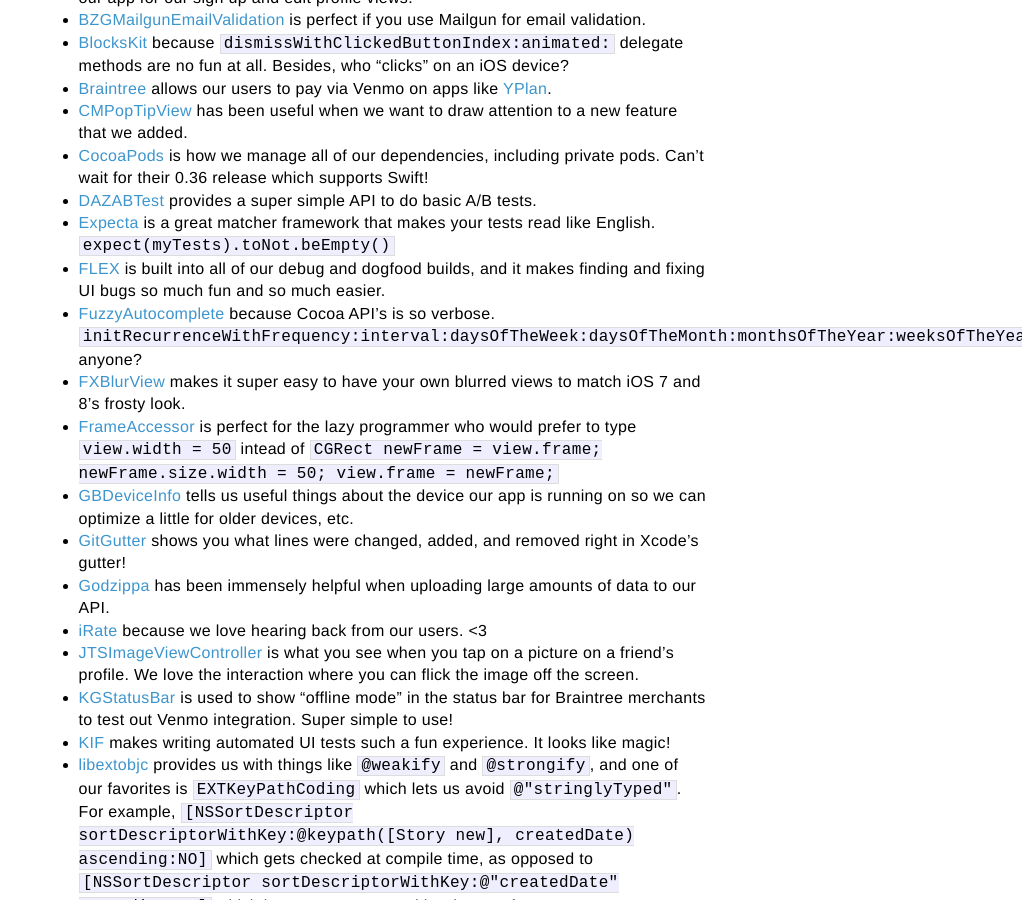
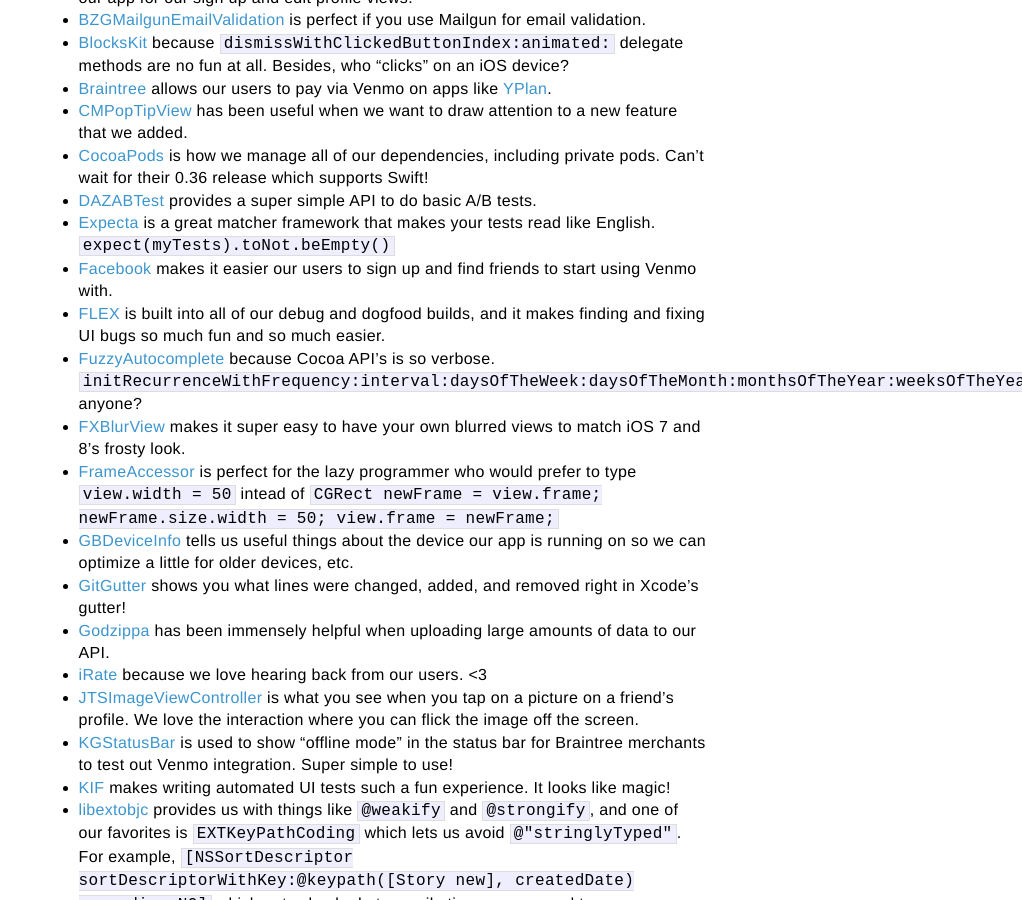
Before and after one commit to venmo/venmo.github.io, a Jekyll site: the page built from _posts/2015-01-08-thank-you-open-source-community.md, in a window 1280 px wide and 900 px high, scrolled down 587 px. Shown: the whole window, without its empty margins (258-1280 px from the left). Built offline with Jekyll 4.4.1, drawn with Linux system fonts in a browser that asks for light colours; Markdown is read by kramdown in place of the engine named in the settings.

Commit message:
Add Facebook

```diff
--- a/_posts/2015-01-08-thank-you-open-source-community.md
+++ b/_posts/2015-01-08-thank-you-open-source-community.md
@@ -17,6 +17,7 @@
 * [CocoaPods](https://github.com/cocoapods/cocoapods) is how we manage all of our dependencies, including private pods. Can’t wait for their 0.36 release which supports Swift!
 * [DAZABTest](https://github.com/dasmer/DAZABTest) provides a super simple API to do basic A/B tests.
 * [Expecta](https://github.com/specta/expecta) is a great matcher framework that makes your tests read like English. `expect(myTests).toNot.beEmpty()`
+* [Facebook](https://github.com/facebook/facebook-ios-sdk) makes it easier our users to sign up and find friends to start using Venmo with.
 * [FLEX](https://github.com/Flipboard/FLEX) is built into all of our debug and dogfood builds, and it makes finding and fixing UI bugs so much fun and so much easier.
 * [FuzzyAutocomplete](https://github.com/FuzzyAutocomplete/FuzzyAutocompletePlugin) because Cocoa API’s is so verbose. `initRecurrenceWithFrequency:interval:daysOfTheWeek:daysOfTheMonth:monthsOfTheYear:weeksOfTheYear:daysOfTheYear:setPositions:end:` anyone?
 * [FXBlurView](https://github.com/nicklockwood/FXBlurView) makes it super easy to have your own blurred views to match iOS 7 and 8’s frosty look.
```
